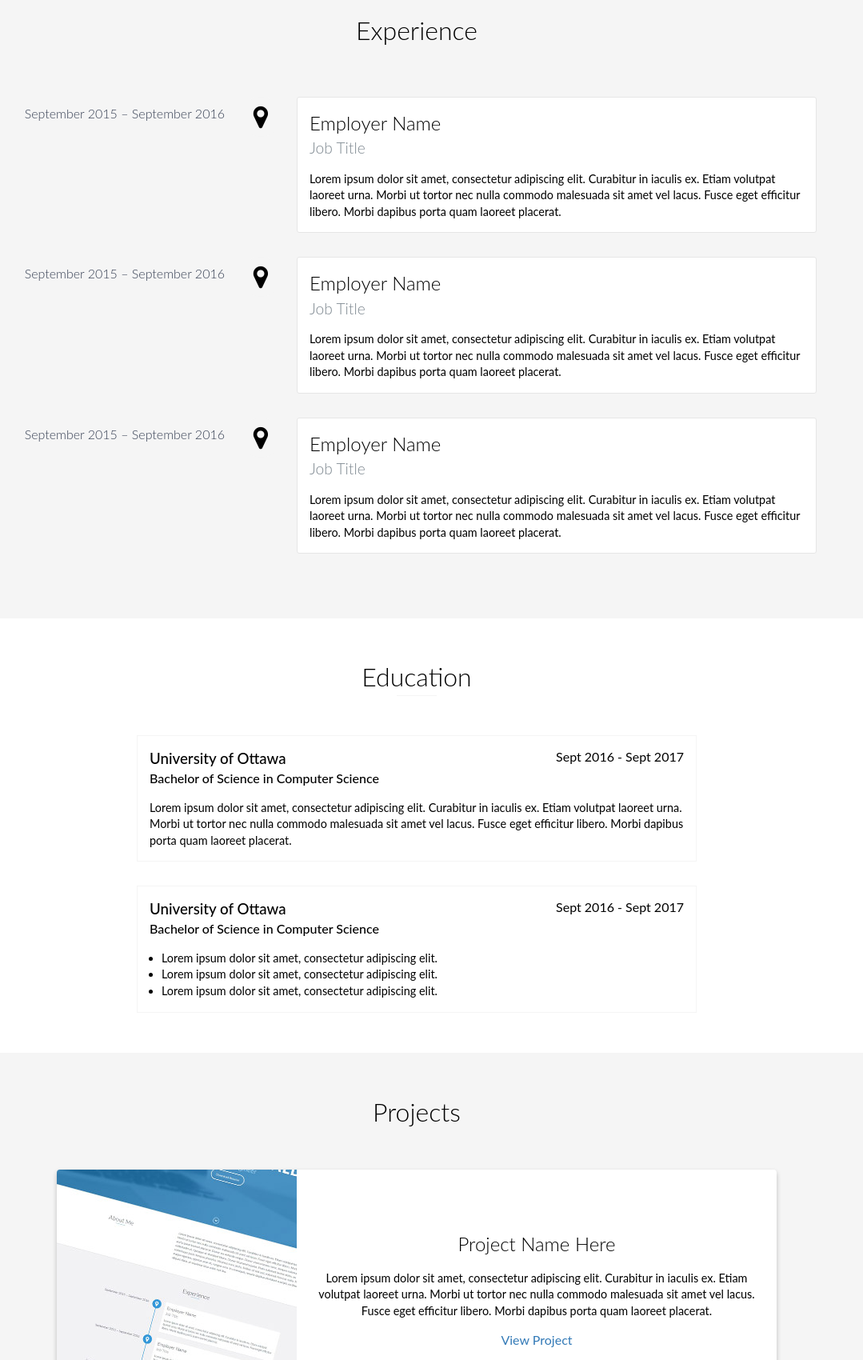
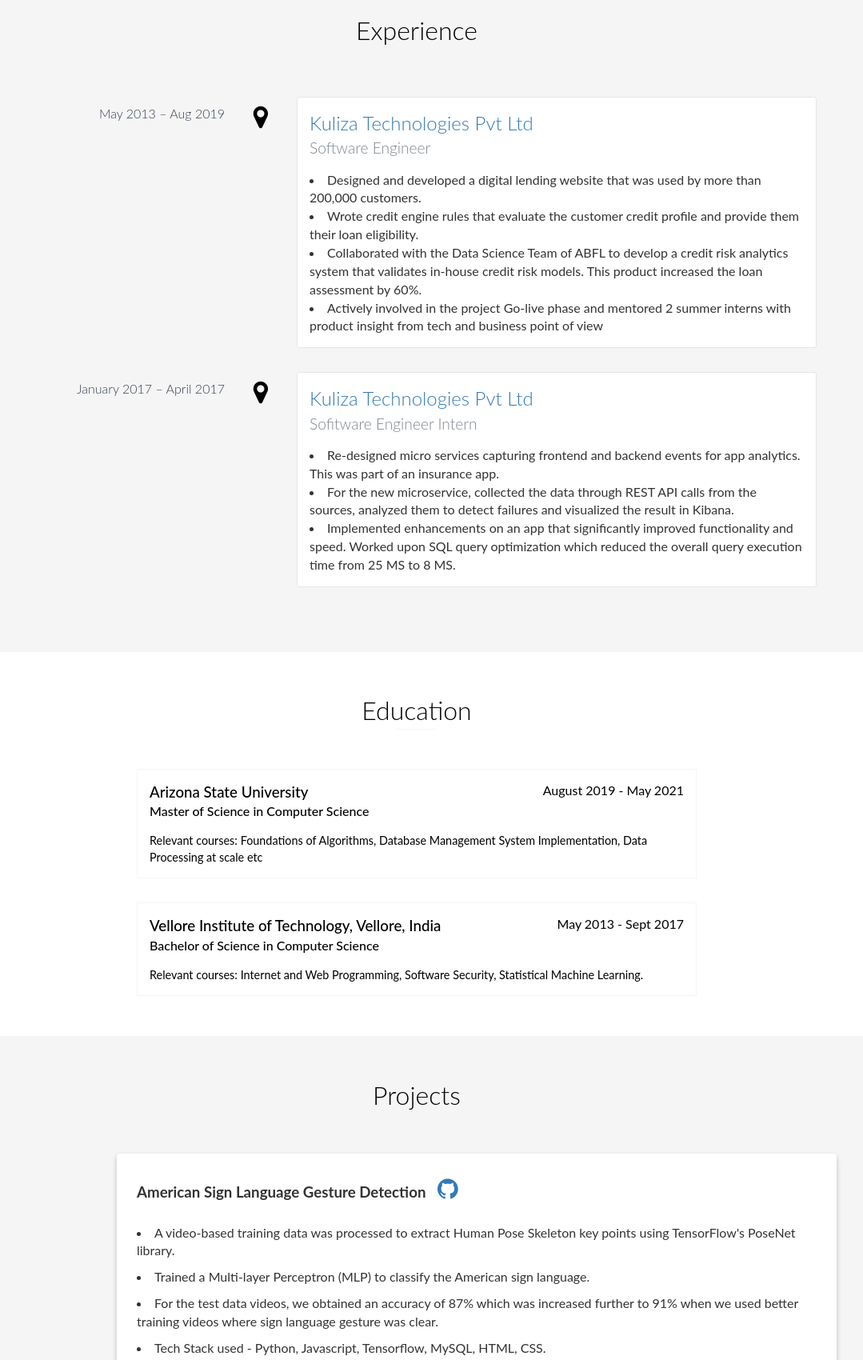
Before and after one commit to rajat641/Personal-Portfolio, a website: page devportfolio-master/index.html in a window 1280 px wide. Shown: the part 1100-2800 px from the top of the page at 80% size, without its empty margins (119-1198 px from the left). Drawn offline with nearby package versions, Linux system fonts and the light colour scheme.

Commit message:
added final code

```diff
--- a/devportfolio-master/index.html
+++ b/devportfolio-master/index.html
@@ -1,4 +1,4 @@
-<!DOCTYPE html>
+ <!DOCTYPE html>
 <html class="no-js" lang="en">
 
 <head>
@@ -50,7 +50,7 @@
         <div id="lead-content">
             <h1>Rajat Singh</h1>
             <h2>Software Engineer</h2>
-            <a href="#" class="btn-rounded-white">Download Resume</a>
+            <a href="Resume-Rajat-May.pdf" class="btn-rounded-white">Download Resume</a>
         </div>
         <!-- End #lead-content -->
 
@@ -72,12 +72,12 @@
                     <h2 class="heading">About Me</h2>
                 </div>
                 <div class="col-md-8">
-                    <p><strong>
+                    <p>
                     Hello, I'm Rajat, a Computer Science Grad at Arizona State University, Arizona.
                      I love problem solving and writing clean, elegant and efficient code. I'm also passionate about writing and lifting weights.
                      I'm curious about new technology and always interested in working on challenging projects from design to implementaion that solves real-world problem. Previously, I have worked in the engineering team as a Software Engineer at
                      <a href="http://www.kuliza.com/">Kuliza Technologies Pvt Ltd</a>, which is a fintech company based in Bangalore, India.
-                    </strong></p>
+                    </p>
                 </div>
             </div>
         </div>
@@ -87,29 +87,34 @@
     <div id="experience" class="background-alt">
         <h2 class="heading">Experience</h2>
         <div id="experience-timeline">
-            <div data-date="September 2015 – September 2016">
+            <div data-date="May 2013 – Aug 2019">
+                <h3><a href="https://www.getlend.in/">Kuliza Technologies Pvt Ltd</a></h3>
+                <h4>Software Engineer</h4>
+                <p>
+                   <li>Designed and developed a digital lending website that was used by more than 200,000 customers.</li>
+                   <li>Wrote credit engine rules that evaluate the customer credit profile and provide them their loan eligibility.</li>
+                   <li>Collaborated with the Data Science Team of ABFL to develop a credit risk analytics system that validates in-house credit risk models. This product increased the loan assessment by 60%.</li>
+                   <li>Actively involved in the project Go-live phase and mentored 2 summer interns with product insight from tech and business point of view</li>
+                </p>
+            </div>
+
+            <div data-date="January 2017 – April 2017">
+                <h3><a href="https://www.getlend.in/">Kuliza Technologies Pvt Ltd</a></h3>
+                <h4>Sofitware Engineer Intern</h4>
+                <p>
+                    <li>Re-designed micro services capturing frontend and backend events for app analytics. This was part of an insurance app.</li>
+                   <li>For the new microservice, collected the data through REST API calls from the sources, analyzed them to detect failures and visualized the result in Kibana.</li>
+                   <li>Implemented enhancements on an app that significantly improved functionality and speed. Worked upon SQL query optimization which reduced the overall query execution time from 25 MS to 8 MS.</li>
+                </p>
+            </div>
+
+            <!-- <div data-date="September 2015 – September 2016">
                 <h3>Employer Name</h3>
                 <h4>Job Title</h4>
                 <p>
                     Lorem ipsum dolor sit amet, consectetur adipiscing elit. Curabitur in iaculis ex. Etiam volutpat laoreet urna. Morbi ut tortor nec nulla commodo malesuada sit amet vel lacus. Fusce eget efficitur libero. Morbi dapibus porta quam laoreet placerat.
                 </p>
-            </div>
-
-            <div data-date="September 2015 – September 2016">
-                <h3>Employer Name</h3>
-                <h4>Job Title</h4>
-                <p>
-                    Lorem ipsum dolor sit amet, consectetur adipiscing elit. Curabitur in iaculis ex. Etiam volutpat laoreet urna. Morbi ut tortor nec nulla commodo malesuada sit amet vel lacus. Fusce eget efficitur libero. Morbi dapibus porta quam laoreet placerat.
-                </p>
-            </div>
-
-            <div data-date="September 2015 – September 2016">
-                <h3>Employer Name</h3>
-                <h4>Job Title</h4>
-                <p>
-                    Lorem ipsum dolor sit amet, consectetur adipiscing elit. Curabitur in iaculis ex. Etiam volutpat laoreet urna. Morbi ut tortor nec nulla commodo malesuada sit amet vel lacus. Fusce eget efficitur libero. Morbi dapibus porta quam laoreet placerat.
-                </p>
-            </div>
+            </div> -->
         </div>
     </div>
     <!-- End #experience -->
@@ -117,20 +122,23 @@
     <div id="education">
         <h2 class="heading">Education</h2>
         <div class="education-block">
-            <h3>University of Ottawa</h3>
-            <span class="education-date">Sept 2016 - Sept 2017</span>
-            <h4>Bachelor of Science in Computer Science</h4>
+            <h3>Arizona State University</h3>
+            <span class="education-date">August 2019 - May 2021</span>
+            <h4>Master of Science in Computer Science</h4>
             <p>
-                Lorem ipsum dolor sit amet, consectetur adipiscing elit. Curabitur in iaculis ex. Etiam volutpat laoreet urna. Morbi ut tortor nec nulla commodo malesuada sit amet vel lacus. Fusce eget efficitur libero. Morbi dapibus porta quam laoreet placerat.
+            Relevant courses: Foundations of Algorithms, Database Management System Implementation, Data Processing at scale etc
             </p>
         </div>
         <!-- End .education-block -->
 
         <div class="education-block">
-            <h3>University of Ottawa</h3>
-            <span class="education-date">Sept 2016 - Sept 2017</span>
+            <h3>Vellore Institute of Technology, Vellore, India</h3>
+            <span class="education-date">May 2013 - Sept 2017</span>
             <h4>Bachelor of Science in Computer Science</h4>
-            <ul>
+            <p>
+            Relevant courses: Internet and Web Programming, Software Security, Statistical Machine Learning.
+            </p>
+           <!--  <ul>
                 <li>
                     Lorem ipsum dolor sit amet, consectetur adipiscing elit.
                 </li>
@@ -140,7 +148,7 @@
                 <li>
                     Lorem ipsum dolor sit amet, consectetur adipiscing elit.
                 </li>
-            </ul>
+            </ul> -->
         </div>
         <!-- End .education-block -->
     </div>
@@ -151,33 +159,29 @@
         <div class="container">
             <div class="row">
                 <div class="project shadow-large">
-                    <div class="project-image">
-                        <img src="images/project.jpg" />
-                    </div>
-                    <!-- End .project-image -->
-                    <div class="project-info">
-                        <h3>Project Name Here</h3>
-                        <p>
-                            Lorem ipsum dolor sit amet, consectetur adipiscing elit. Curabitur in iaculis ex. Etiam volutpat laoreet urna. Morbi ut tortor nec nulla commodo malesuada sit amet vel lacus. Fusce eget efficitur libero. Morbi dapibus porta quam laoreet placerat.
-                        </p>
-                        <a href="#">View Project</a>
-                    </div>
-                    <!-- End .project-info -->
+                        <h3 >American Sign Language Gesture Detection <a href="https://github.com/rajat641/ASL_GestureDetection_CSE535" target="_blank"><span class="fa fa-github" style="font-size:30px;" ></span></a></h3>
+
+                            <li>A video-based training data was processed to extract Human Pose Skeleton key points using TensorFlow's PoseNet library.</li>
+                            <li>Trained a Multi-layer Perceptron (MLP) to classify the American sign language.</li>
+                            <li>For the test data videos, we obtained an accuracy of 87% which was increased further to 91% when we used better training videos where sign language gesture was clear.</li>
+                            <li>Tech Stack used - Python, Javascript, Tensorflow, MySQL, HTML, CSS.</li>
                 </div>
-                <!-- End .project -->
 
                 <div class="project shadow-large">
-                    <div class="project-image">
-                        <img src="images/project.jpg" />
-                    </div>
-                    <!-- End .project-image -->
-                    <div class="project-info">
-                        <h3>Project Name Here</h3>
-                        <p>
-                            Lorem ipsum dolor sit amet, consectetur adipiscing elit. Curabitur in iaculis ex. Etiam volutpat laoreet urna. Morbi ut tortor nec nulla commodo malesuada sit amet vel lacus. Fusce eget efficitur libero. Morbi dapibus porta quam laoreet placerat.
-                        </p>
-                        <a href="#">View Project</a>
-                    </div>
+                        <h3>MathMates Android App  <a href="https://github.com/rajat641/CSE535-Mobile-FE" target="_blank"><span class="fa fa-github" style="font-size:30px;"> </span></a></h3>
+                            <li>An Android app that lets students collaborate on solving mathematical problems based upon preferences on maths topics like Discrete Mathematics, Linear Algebra, etc. This app encourages learning maths through collaboration.</li>
+                            <li>This app has features like user Authentication, finding similarity of users by preferences matching based on user clustering Algorithm, etc.</li>
+                            <li>Tech stack used -Java, Django, Google Firebase(Push Notification service), Nginx, Gunicorn.</li>
+                </div>
+
+                <div class="project shadow-large">
+                        <h3>Customized Hybrid DBMS Package  <a href="https://github.com/Worm4047/dbmsi" ><span class="fa fa-github" style="font-size:30px;" ></span></a></h3>
+                            <li>Built a hybrid database that is similar to Google’s BigTable by extending the functionalities offered by a  relational database system  - Minibase which is an open-source RDBMS.</li>
+                            <li>Performed load testing by querying 50,000 records in the database and varying the buffer pool to estimate various bottlenecks involved in the bulk insertion of data</li>
+                            <li>Implemented a typical map by replacing tuples for data storage and ensured data versioning as per timestamps of insertion.</li>
+                            <li>Wrote a command line program that returns the numbers of maps, ditinct row labels, and distinct column labels. This was implemented with an argument NUMBUF which is the amount of buffers strictly used to for the computation</li>
+                </div>
+
                     <!-- End .project-info -->
                 </div>
                 <!-- End .project -->
@@ -190,17 +194,16 @@
         <h2 class="heading">Skills</h2>
         <ul>
             <li>Python</li>
-            <li>JavaScript</li>
             <li>Java</li>
             <li>C</li>
             <li>C++</li>
+            <li>JavaScript</li>
             <li>HTML</li>
             <li>CSS</li>
             <li>Django</li>
             <li>Bootstrap</li>
             <li>PHP</li>
             <li>Flask</li>
-            <li>jQuery</li>
             <li>SQL</li>
             <li>Android</li>
             <li>BPM</li>
@@ -210,8 +213,9 @@
             <li>Celery</li>
             <li>Gunicorn</li>
             <li>Spring Boot</li>
-            <li>Amazon Web Service (SNS)</li>
+            <li>Amazon Web Service (SNS, SQS)</li>
             <li>Git</li>
+            <li>Algorithms</li>
 
         </ul>
     </div>
@@ -220,11 +224,11 @@
     <div id="contact">
         <h2>Get in Touch</h2>
         <div id="contact-form">
-            <form method="POST" action="https://formspree.io/email@email.com">
+            <form method="POST" action="https://formspree.io/xdownbzd">
                 <input type="hidden" name="_subject" value="Contact request from personal website" />
                 <input type="email" name="_replyto" placeholder="Your email" required>
                 <textarea name="message" placeholder="Your message" required></textarea>
-                <button type="submit">Send</button>
+                <button type="submit">Send Email</button>
             </form>
         </div>
         <!-- End #contact-form -->
@@ -247,22 +251,17 @@
                 <div class="col-sm-5 social">
                     <ul>
                         <li>
-                            <a href="https://github.com/" target="_blank"><i class="fa fa-github" aria-hidden="true"></i></a>
+                            <a href="https://github.com/rajat641" target="_blank"><i class="fa fa-github" aria-hidden="true"></i></a>
+                        </li>
+
+                        <li>
+                            <a href="https://www.linkedin.com/in/rajat641/" target="_blank"><i class="fa fa-linkedin" aria-hidden="true"></i></a>
                         </li>
                         <li>
-                            <a href="https://stackoverflow.com/" target="_blank"><i class="fa fa-stack-overflow" aria-hidden="true"></i></a>
+                            <a href="https://www.facebook.com/profile.php?id=100003351268728" target="_blank"><i class="fa fa-facebook" aria-hidden="true"></i></a>
                         </li>
                         <li>
-                            <a href="https://linkedin.com/" target="_blank"><i class="fa fa-linkedin" aria-hidden="true"></i></a>
-                        </li>
-                        <li>
-                            <a href="https://www.facebook.com/" target="_blank"><i class="fa fa-facebook" aria-hidden="true"></i></a>
-                        </li>
-                        <li>
-                            <a href="https://twitter.com/" target="_blank"><i class="fa fa-twitter" aria-hidden="true"></i></a>
-                        </li>
-                        <li>
-                            <a href="https://plus.google.com/" target="_blank"><i class="fa fa-google-plus" aria-hidden="true"></i></a>
+                            <a href="https://www.instagram.com/rj641/" target="_blank"><i class="fa fa-instagram" aria-hidden="true" ></i></a>
                         </li>
                     </ul>
                 </div>
--- a/devportfolio-master/scss/styles.scss
+++ b/devportfolio-master/scss/styles.scss
@@ -630,15 +630,33 @@
 */
 
 #projects {
-    padding: 50px 15px;
+    padding: 50px 130px;
     border-bottom: 1px solid $border;
     text-align: center;
 
     h2 {
         color: $heading;
+        text-align: left;
         margin-bottom: 50px;
     }
+
+    li {
+        text-align: left;
+        margin: 10px;
+        margin-left:25px;
+    }
+    h3 {
+    text-align: left;
+    margin-left:25px;
+    }
+    span {
+        text-align: left;
+       margin: 10px;
+    }
+
 }
+
+
 
 .project {
     position: relative;
@@ -667,10 +685,13 @@
         margin: 0 0 15px 0;
     }
 
-    p {
-        color: #000;
-        margin: 0 0 15px 0;
+    p, li {
+        margin: 0;
+        color: $text;
         font-size: 0.9em;
+    }
+    li {
+        padding: 0 0 0 15px;
     }
 }
 
```
Also changed, not shown: devportfolio-master/css/styles.css, 1 other file.
